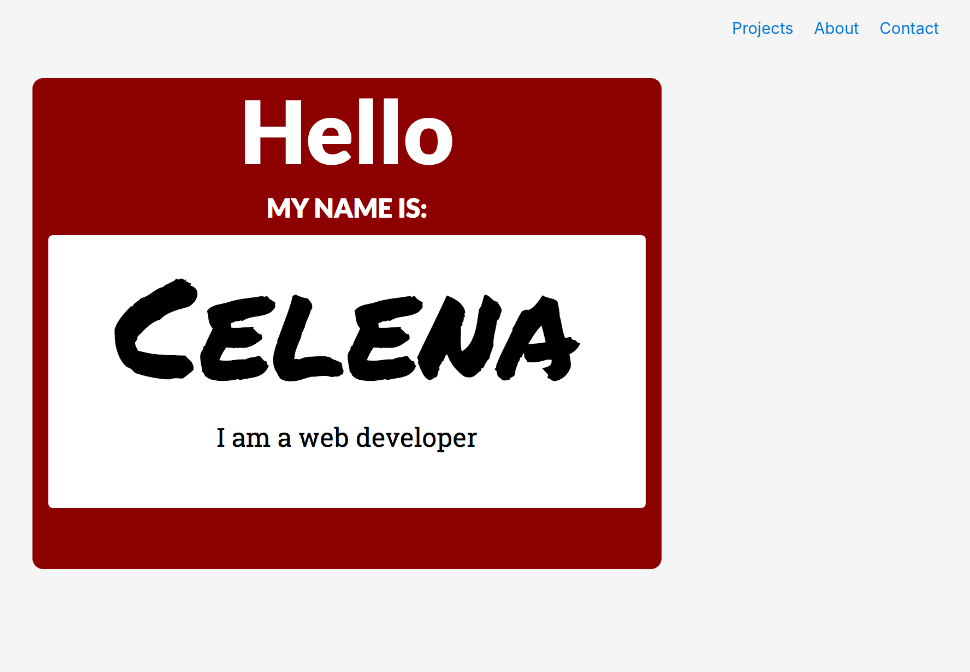
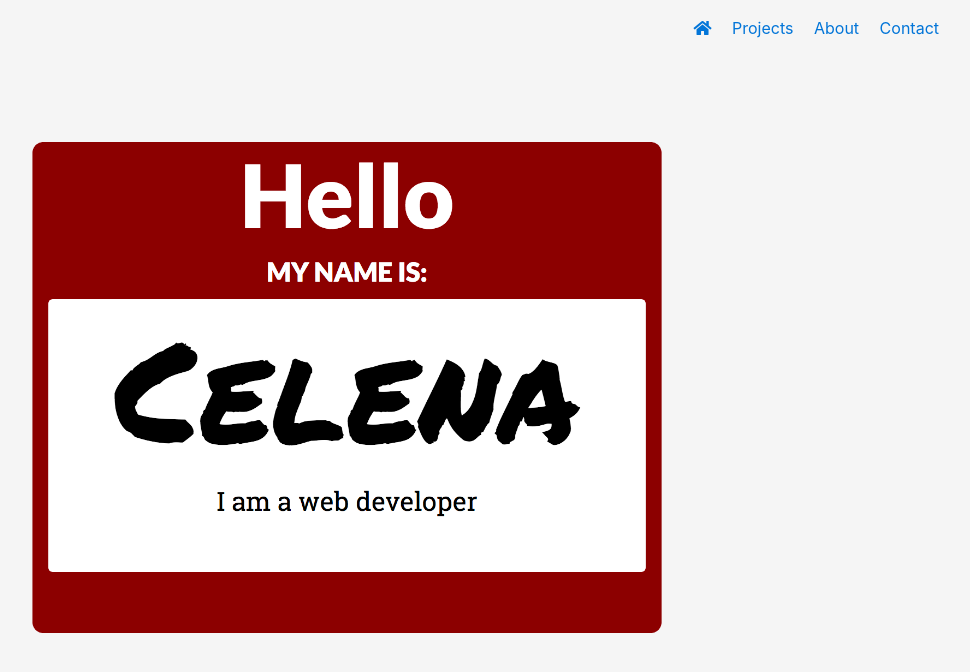
Before and after one commit to chandojo/chandojo.github.io, a PHP site: page / in a window 1280 px wide. Shown: the top 672 px of the page, without its empty margins (293-1263 px from the left). Run offline with PHP 8.4, Linux system fonts and the light colour scheme; some libraries are stand-ins or nearby versions.

Commit message:
edited links jquery effects

```diff
--- a/index.html
+++ b/index.html
@@ -8,6 +8,7 @@
 
     <link href="https://fonts.googleapis.com/css?family=Permanent+Marker|Roboto+Slab|Lato:900" rel="stylesheet">
     <link rel="stylesheet" href="style.css">
+    <link rel="stylesheet" href="https://use.fontawesome.com/releases/v5.2.0/css/all.css" integrity="sha384-hWVjflwFxL6sNzntih27bfxkr27PmbbK/iSvJ+a4+0owXq79v+lsFkW54bOGbiDQ" crossorigin="anonymous">
 
     <title>Hello, I am Celena</title>
   </head>
@@ -18,9 +19,10 @@
       <div class="d-flex flex-column flex-md-row align-items-center p-3 px-md-4 mb-3 bg-white border-bottom shadow-sm">
         <h5 class="my-0 mr-md-auto font-weight-normal"></h5>
         <nav class="my-2 my-md-0 mr-md-3 ">
-          <a id="link-1" class="p-2 text-dark" href="#">Projects</a>
-          <a id="link-2" class="p-2 text-dark" href="#">About</a>
-          <a id="link-3" class="p-2 text-dark" href="#">Contact</a>
+          <a id="link-1" class="p-2 text-dark" href="#"><i class="fas fa-home"></i></a>
+          <a id="link-2" class="p-2 text-dark" href="#">Projects</a>
+          <a id="link-3" class="p-2 text-dark" href="#">About</a>
+          <a id="link-4" class="p-2 text-dark" href="#">Contact</a>
 
         </nav>
       </div>
@@ -28,12 +30,14 @@
 
       <div class="bucket">
 
-        <!-- Header and NameCard -->
+        <!-- NAMECARD -->
         <div class="space">
         </div>
-        <div class="namecard">
+
+        <div class="namecard section">
             <img src="./imgs/nametag.png" style="width:100%"/>
         </div>
+
         <div class="space">
         </div>
 
@@ -41,9 +45,9 @@
         <div class="projects section hidden">
           <h2 class="title">My Projects</h2>
           <div class="proj1">
-              <h3 class="title">
+              <h4 class="title">
                 Butch Refined: A blog
-              </h3>
+              </h4>
 
             <div class="project-details">
               <div class="detail">
@@ -67,7 +71,7 @@
         <div class="about section hidden">
           <h2 class="title">About Celena</h2>
           <div class="about-section">
-            <p class="aboutme">A web developer who values aesthetic, simplicity, and minimalsim. Based in Seattle, WA </p>
+            <p class="aboutme">Celena is a web developer who values aesthetic, simplicity, and minimalism. Based in Seattle, WA </p>
           </div>
         </div>
 
--- a/script.js
+++ b/script.js
@@ -3,22 +3,15 @@ $(function(){
     .fadeIn(800)
     .removeClass("hidden");
 
-    $("#link-1,#link-2,#link-3").click(function () {
-        $(".section").eq($(this).index()).fadeToggle("hidden");
-        $('.section:not(":eq('+$(this).index()+')")').fadeOut();
-        $(".namecard").addClass("hidden");
-        $(".space").addClass("hidden");
+
+
+    $("#link-1,#link-2,#link-3,#link-4").click(function () {
+        $(".section").eq($(this).index()).fadeIn("slow").removeClass("hidden");
+        $('.section:not(":eq('+$(this).index()+')")').fadeOut().addClass("hidden");
+//        $(".namecard").not(".hidden").addClass("hidden");
+
     });
 
-
-//    $("a.project-weblink").on('click', event => {
-//      $(".projects")
-//      .fadeToggle("hidden");
-//
-//
-//      $(".namecard")
-//      .toggleClass("hidden");
-//    });
 
 
 
--- a/style.css
+++ b/style.css
@@ -63,7 +63,7 @@ body{
 }
 
 .section{
-  margin-top:5% 1%;
+  margin-top:5%;
   width:100%;
 }
 
@@ -82,7 +82,7 @@ body{
 }
 
 .proj1{
-  padding:5%;
+  padding:1% 5%;
 }
 .project{
   vertical-align: text-top;
@@ -92,9 +92,6 @@ img.project{
   width:100%;
 }
 
-.about, .contact{
-  margin:auto;
-}
 .about-section, .contact-section{
   width:100%;
 }
```
